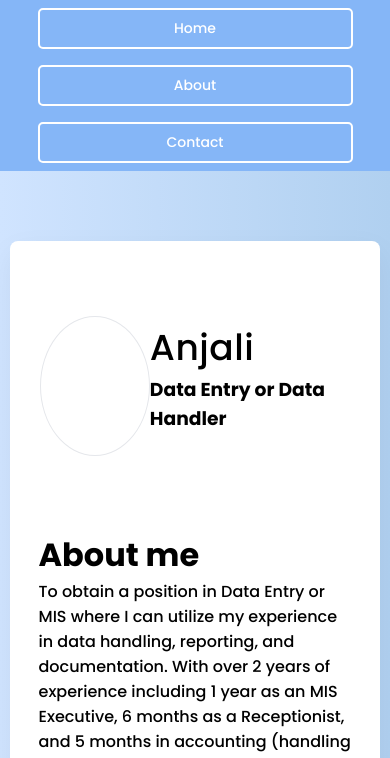
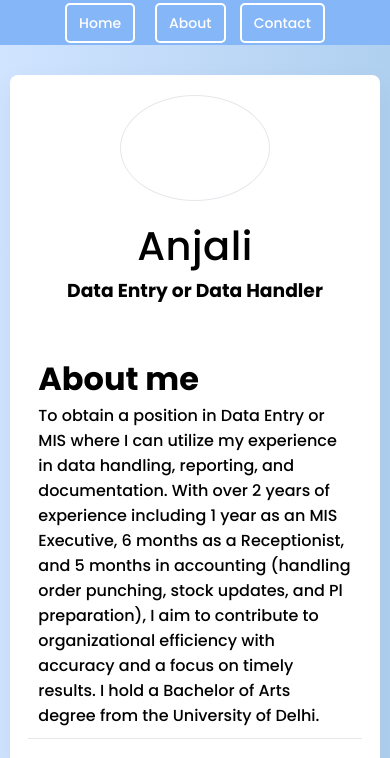
Before and after one commit to shivam1407k/resume2, a plain HTML site: page index.html in a window 390 px wide. Shown: the top 758 px of the page. Drawn offline with Linux system fonts and the light colour scheme.

Commit message:
Add files via upload

```diff
--- a/style.css
+++ b/style.css
@@ -67,12 +67,18 @@ body {
     margin-top: 0px;
     margin-left: 50px;
 }
-.img{
-    margin-top: 20px;
-    border-radius: 50%;
-    height: 200px;
-    width: 200px;
-    border: 1px solid #e5e7eb;
+.img {
+  margin-top: 20px;
+  height: 150px;
+  width: 150px;
+  border-radius: 50%;
+  border: 1px solid #e5e7eb;
+  object-fit: cover; /* ✅ ensures image content fits without distortion */
+}
+.img img {
+  height: 100%;
+  width: 100%;
+  object-fit: cover; /* ✅ Important for perfect circle without stretching */
 }
 .intro{
     padding: 40px;
@@ -164,28 +170,59 @@ h3 , h1 ,p , h2{
 
 
 
-/* Tablet (≤ 992px) */
+
+
 @media (max-width: 992px) {
+
+  .navbar {
+    flex-wrap: wrap;
+    padding: 10px 20px;
+    height: auto;
+    gap: 10px;
+    justify-content: center;
+  }
+
+  .nav-start a,
+  .nav-end a {
+    margin: 5px;
+    padding: 8px 12px;
+    font-size: 14px;
+  }
+
   .hero {
-    width: 90%;
-    margin-left: auto;
-    margin-right: auto;
+    width: 95%;
+    margin: 30px auto;
+    height: auto;
   }
 
   .about {
+    flex-direction: column;
+    align-items: center;
     width: 100%;
     margin-left: 0;
     padding: 20px;
   }
 
   .img {
-    height: 140px;
-    width: 140px;
+    margin: 0 auto 15px auto;
+    height: 150px;
+    width: 150px;
   }
 
   .intro {
-    margin-left: 0;
-    padding: 20px 0;
+    margin: 0;
+    padding: 0;
+    text-align: center;
+  }
+
+  .name {
+    font-size: 40px;
+  }
+
+  .aboutme {
+    width: 90%;
+    margin: 20px auto;
+    padding: 10px;
   }
 
   .skill-section,
@@ -199,82 +236,12 @@ h3 , h1 ,p , h2{
   .education,
   .contact2 {
     width: 90%;
-    margin: 15px 0;
-  }
-}
-
-/* Mobile (≤ 768px) */
-@media (max-width: 768px) {
-  .navbar {
-    flex-direction: column;
-    height: auto;
-    padding: 10px;
-  }
-
-  .nav-start a,
-  .nav-end a {
-    margin: 10px;
-    font-size: 14px;
-    padding: 8px 12px;
-  }
-
-  .name {
-    font-size: 36px;
-  }
-
-  .hero {
-    width: 95%;
-    padding: 10px;
-    height: auto;
-  }
-
-  .aboutme {
-    width: 95%;
-    margin-left: 0;
-    padding: 10px;
+    margin: 20px auto;
   }
 
   .footer {
     font-size: 14px;
     padding: 10px;
+    margin-top: 40px;
   }
 }
-
-
-@media (max-width: 768px) {
-  .navbar {
-    flex-direction: column;
-    height: auto;
-    padding: 10px;
-    align-items: center;
-  }
-
-  .nav-start,
-  .nav-end {
-    display: flex;
-    flex-direction: column;
-    align-items: center;
-    width: 100%;
-  }
-
-  .nav-start a,
-  .nav-end a {
-    margin: 10px 0;
-    width: 90%;
-    text-align: center;
-  }
-}
-
-
-@media (max-width: 768px) {
-  .nav-start a,
-  .nav-end a {
-    margin: 8px;         /* ✅ kam margin */
-    padding: 8px 10px;   /* ✅ thoda chhota padding */
-    font-size: 14px;     /* ✅ chhota font size */
-  }
-
-  .navbar {
-    padding: 0 20px;     /* ✅ less padding overall */
-  }
-}
```
